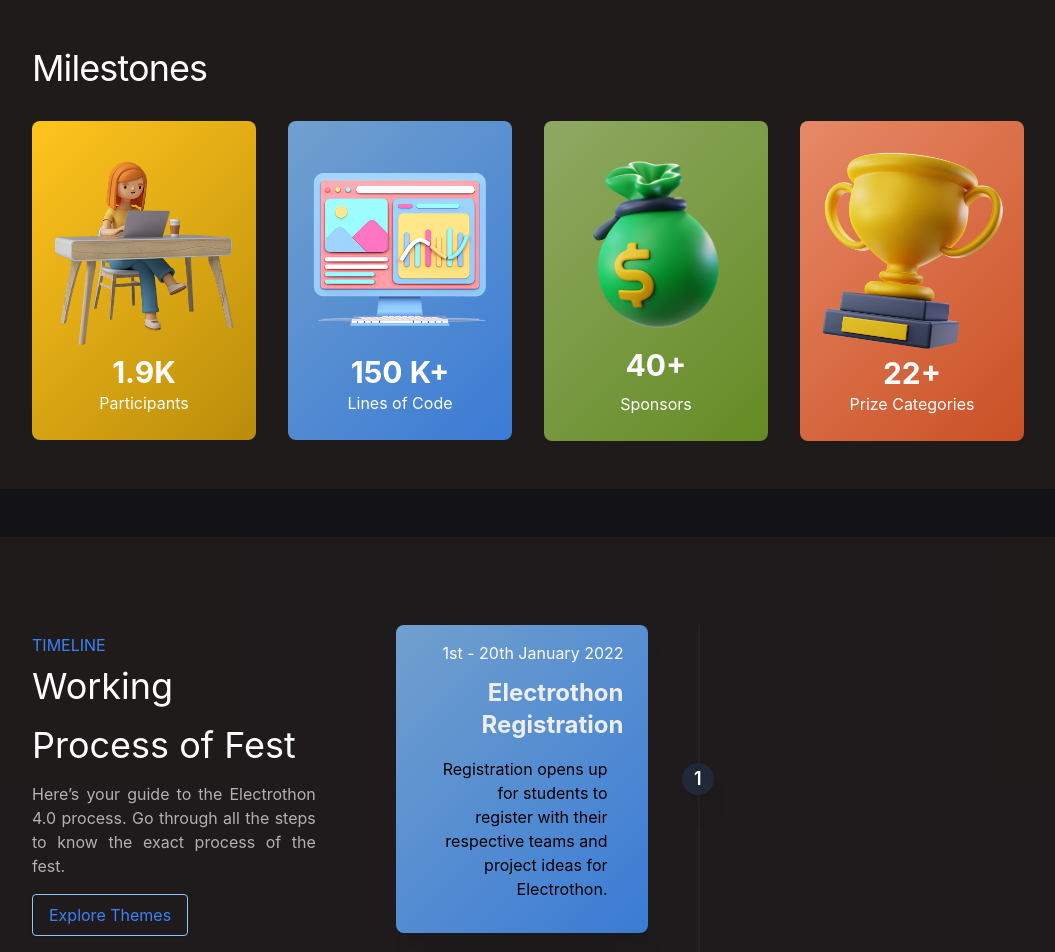
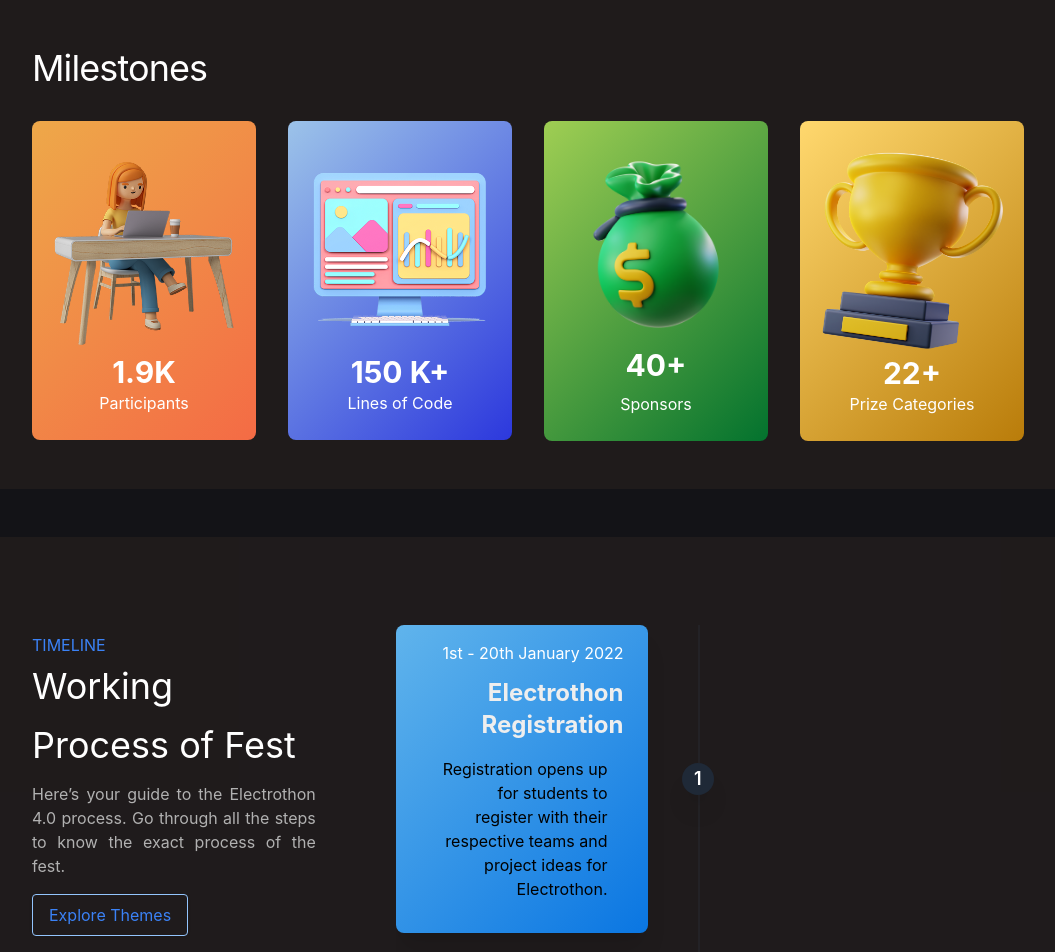
Before and after one commit to spec-nith/Electrothon, a React (Create React App) app: page / in a window 1280 px wide. Shown: the part 1260-2212 px from the top of the page, without its empty margins (112-1167 px from the left). Built offline with nearby package versions, Linux system fonts and the light colour scheme.

Commit message:
Added deployment script

```diff
--- a/src/colors.css
+++ b/src/colors.css
@@ -5,7 +5,7 @@ body {
 .container-theme {
   border-radius: 10px;
   background-color: rgba(34, 30, 30, 0.83);
-  @apply my-12;
+  @apply md:my-12;
   @apply p-12;
 }
 
--- a/src/components/Hero/Hero.js
+++ b/src/components/Hero/Hero.js
@@ -38,7 +38,6 @@ export default function Introduction() {
       id="home"
       className="relative sm:pt-4 min-h-screen h-auto grid grid-cols-1 md:grid-cols-2 xl:grid-cols-5 flex items-center"
     >
-
       <div
         className="mx-auto md:mx-10 pt-16 md:col-span-2"
         data-aos="fade-down"
--- a/src/components/Milestone/milestones.css
+++ b/src/components/Milestone/milestones.css
@@ -1,16 +1,17 @@
 .milestones-block1{
-    background: linear-gradient(
-      135deg, rgb(255, 196, 29), rgb(185, 140, 10));
+    background: linear-gradient(135deg, #eea849, #f46b45);
+
 }
 
 .milestones-block2{
-    background: linear-gradient(135deg, rgb(113, 160, 206), rgb(58, 123, 213));
+    background: linear-gradient(135deg, rgb(156, 195, 233), rgb(44, 56, 221));
 }
 
 .milestones-block3{
-    background: linear-gradient(135deg, rgb(143, 169, 99), rgb(100, 139, 35));
+    background: linear-gradient(135deg, rgb(159, 206, 83), #03722e);
 }
 
 .milestones-block4{
-    background: linear-gradient(135deg, rgb(231, 137, 103), rgb(202, 80, 36));
+    background: linear-gradient(135deg, rgb(255, 216, 110), rgb(185, 124, 10));
+
 }
--- a/src/components/Schedule/schedule.css
+++ b/src/components/Schedule/schedule.css
@@ -1,16 +1,16 @@
 .schedule-block1{
     background: linear-gradient(
-      135deg, rgb(255, 196, 29), rgb(185, 140, 10));
+      135deg, #64b3f4, #c2e59c);
 }
 
 .schedule-block2{
-    background: linear-gradient(135deg, rgb(113, 160, 206), rgb(58, 123, 213));
+    background: linear-gradient(135deg, #60b4ec, #0a76e2);
+}
+
+.schedule-block4{
+    background: linear-gradient(135deg, #eea849, #f46b45);
 }
 
 .schedule-block3{
-    background: linear-gradient(135deg, rgb(143, 169, 99), rgb(100, 139, 35));
-}
-
-.schedule-block4{
     background: linear-gradient(135deg, rgb(231, 137, 103), rgb(202, 80, 36));
 }
--- a/src/components/Schedule/schedule.js
+++ b/src/components/Schedule/schedule.js
@@ -1,6 +1,6 @@
 import React, { useState, useRef } from "react";
 import { Link } from "react-scroll";
-import './schedule.css'
+import "./schedule.css";
 export default function Schedule() {
   const ref = useRef(null);
   // const [windowwidth, changewidth] = useState(window.innerwidth);
@@ -176,7 +176,7 @@ export default function Schedule() {
                       <SmallCard
                         props={props}
                         index={index + 1}
-                        colr="2"
+                        colr="3"
                         key={props.title + Math.random()}
                       />
                     );
@@ -205,13 +205,9 @@ export default function Schedule() {
             {Componentwidth < 580 ? null : (
               <img
                 className="mx-auto -mt-36 md:-mt-36"
-                // src="https://user-images.githubusercontent.com/54521023/116968861-ef21a000-acd2-11eb-95ac-a34b5b490265.png"
-                src = "./rocket.png"
+                src="./rocket.png"
                 alt="result_img"
-
-                style={{width : "25rem"}}
-
-
+                style={{ width: "25rem" }}
               />
             )}
           </div>
--- a/src/components/UI/Header/Header.js
+++ b/src/components/UI/Header/Header.js
@@ -11,7 +11,9 @@ const Nav = () => {
   const NavbarLG = (props) => {
     return (
       <Link
-        activeClass={props.item.hide != null ? "" : "text-purple-100 border-b-2"}
+        activeClass={
+          props.item.hide != null ? "" : "text-purple-100 border-b-2"
+        }
         to={props.item.id}
         spy={true}
         offset={-60}
```
Also changed, not shown: package.json (+16 -10 lines), src/components/Milestone/milestone.js (+6 -1 lines), src/components/UI/Footer/Footer.js (+7 -3 lines), 1 other file (tests, documents, lock files or other folders).
